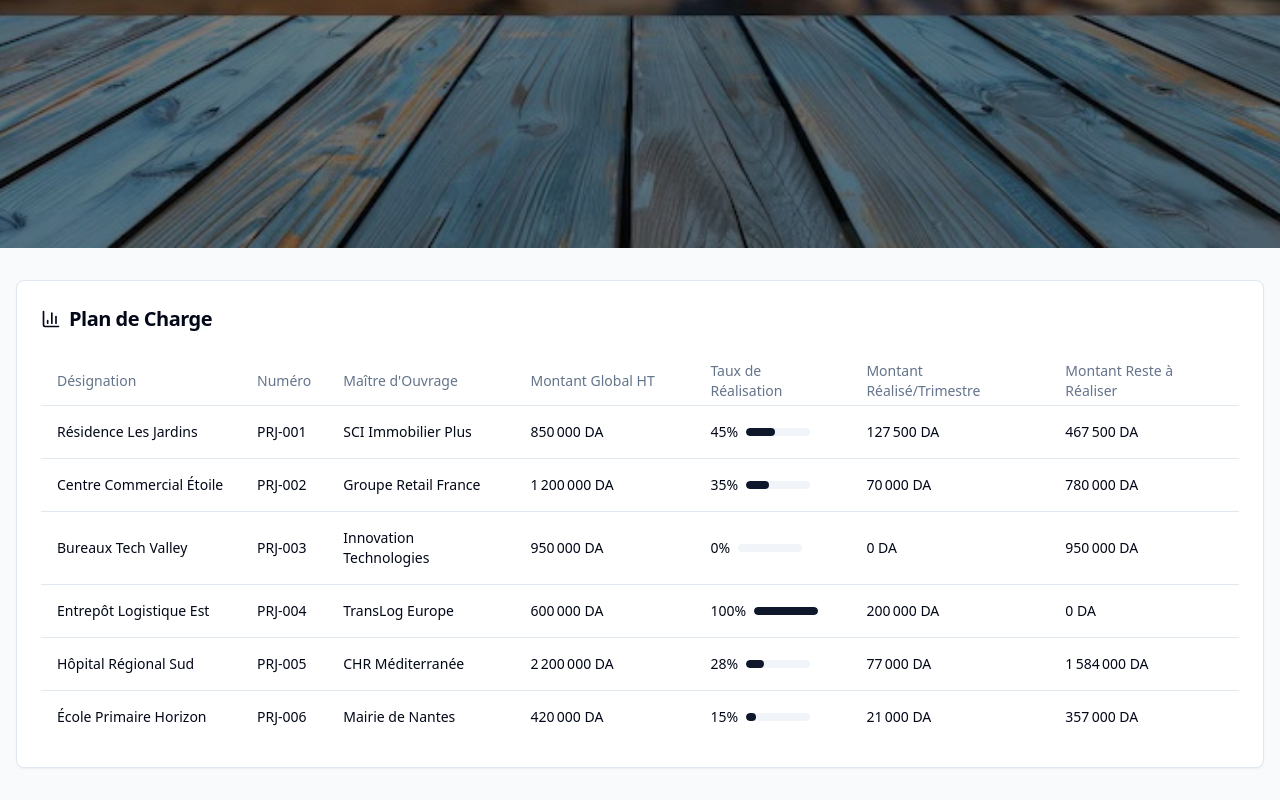
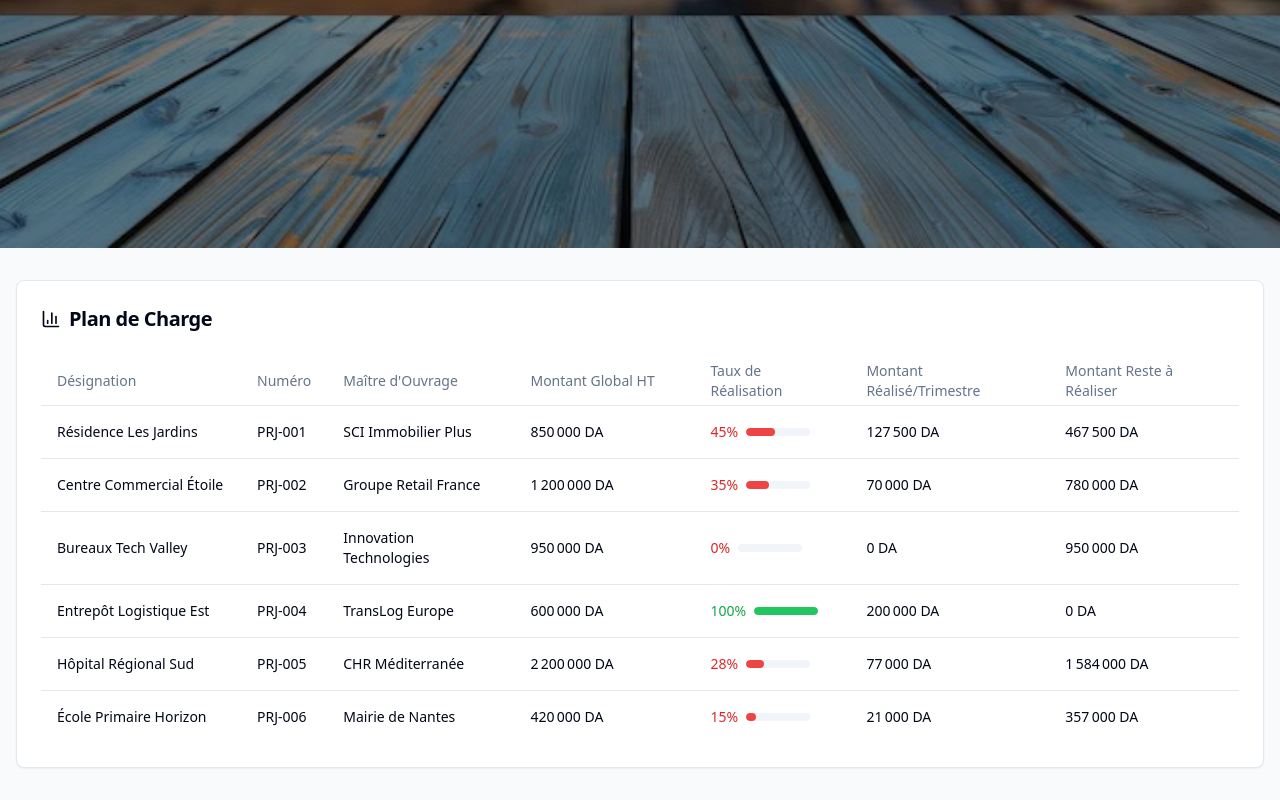
Before and after one commit to SaraBrit/chantier-kanban-pilot, a React (Vite) app: page / in a window 1280 px wide. Shown: the part 621-1421 px from the top of the page. Built offline with nearby package versions, Linux system fonts and the light colour scheme.

Commit message:
Add conditional coloring to taux de realisation
Add conditional coloring to the 'Taux de Réalisation' column in the 'Plan de Charge' table.
- Red for values less than 50%
- Green for values greater than 50%
- Yellow for values equal to 50%
-edited src/components/PlanDeChargeTable.tsx

```diff
--- a/src/components/PlanDeChargeTable.tsx
+++ b/src/components/PlanDeChargeTable.tsx
@@ -38,6 +38,18 @@ export const PlanDeChargeTable = ({ projects }: PlanDeChargeTableProps) => {
     }).format(amount) + ' DA';
   };
 
+  const getProgressColor = (percentage: number) => {
+    if (percentage < 50) return "bg-red-500";
+    if (percentage > 50) return "bg-green-500";
+    return "bg-yellow-500"; // exactly 50%
+  };
+
+  const getTextColor = (percentage: number) => {
+    if (percentage < 50) return "text-red-600";
+    if (percentage > 50) return "text-green-600";
+    return "text-yellow-600"; // exactly 50%
+  };
+
   return (
     <Card className="mt-8">
       <CardHeader>
@@ -71,10 +83,12 @@ export const PlanDeChargeTable = ({ projects }: PlanDeChargeTableProps) => {
                     <TableCell>{formatCurrency(data.montantGlobal)}</TableCell>
                     <TableCell>
                       <div className="flex items-center">
-                        <span className="mr-2">{data.tauxRealisation}%</span>
+                        <span className={`mr-2 font-medium ${getTextColor(data.tauxRealisation)}`}>
+                          {data.tauxRealisation}%
+                        </span>
                         <div className="w-16 h-2 bg-secondary rounded-full overflow-hidden">
                           <div
-                            className="h-full bg-primary rounded-full transition-all duration-300"
+                            className={`h-full rounded-full transition-all duration-300 ${getProgressColor(data.tauxRealisation)}`}
                             style={{ width: `${data.tauxRealisation}%` }}
                           />
                         </div>
```
